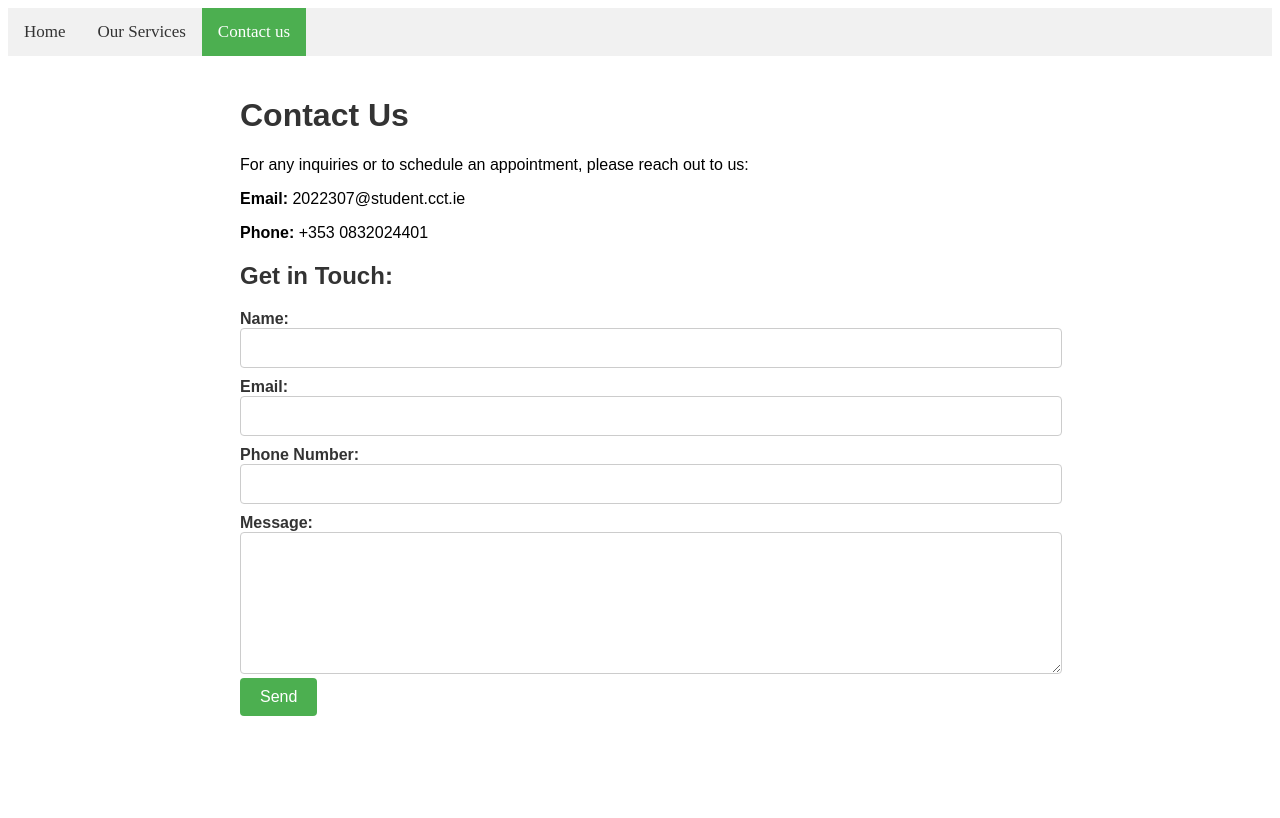
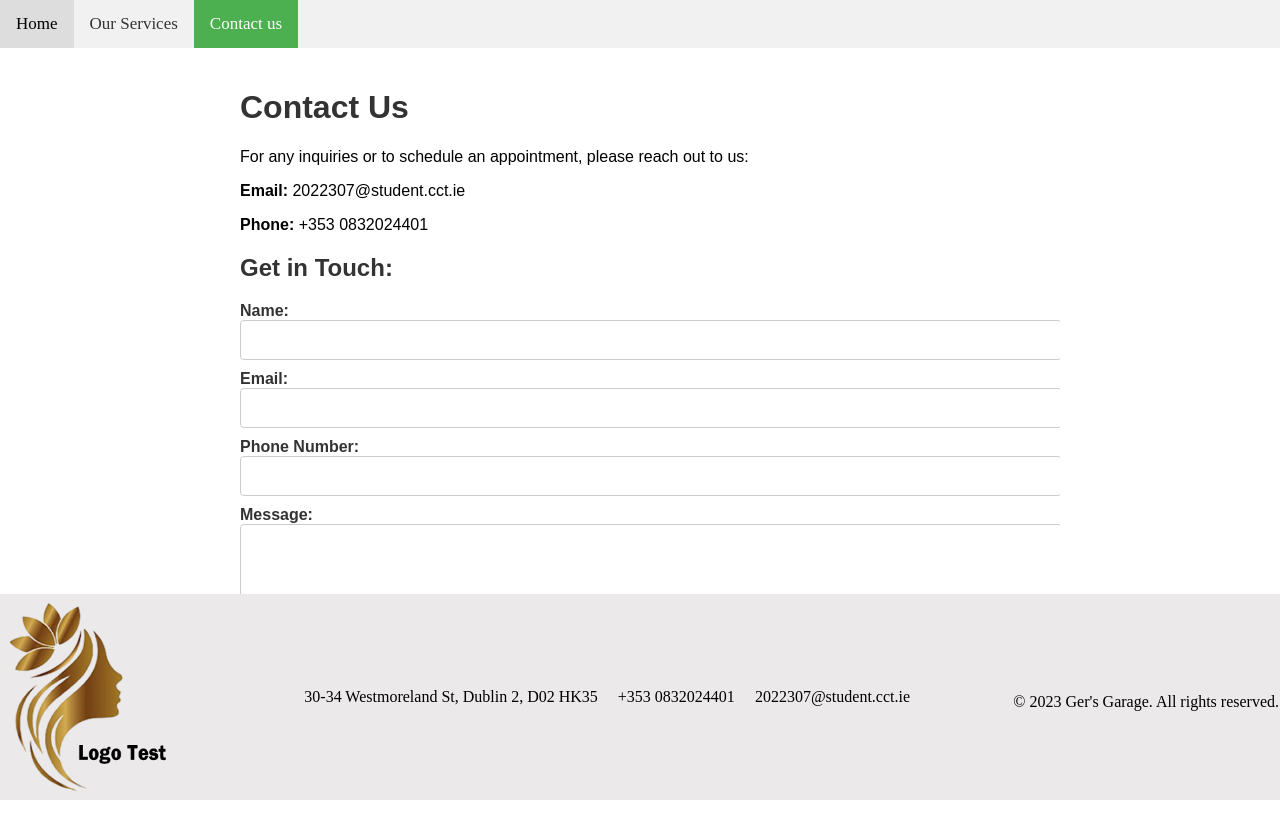
Before and after one commit to borgesrenan/GersGarage, a website: page pages/contact.html in a window 1280 px wide. Drawn offline with Linux system fonts and the light colour scheme.

Commit message:
Created page Our Services, applied some styling and a js function

```diff
--- a/css/contact.css
+++ b/css/contact.css
@@ -1,8 +1,14 @@
 /* Navbar */
-
 .navbar {
     background-color: #f1f1f1;
     overflow: hidden;
+    margin: 0;
+    padding: 0;
+}
+
+body {
+    margin: 0;
+    padding: 0;
 }
 
 .navbar a {
@@ -25,15 +31,15 @@
     color: white;
 }
 
-/* body */
-
+/* Content */
 .content {
     font-family: Arial, sans-serif;
-    margin: 0;
-    padding: 0;
-    max-width: 800px;
     margin: 0 auto;
     padding: 20px;
+    max-width: 800px;
+    overflow-y: auto; /* Enable vertical scrolling */
+    height: calc(100vh - 70px - 40px); /* Adjust the height based on your navbar and footer heights */
+    margin-bottom: 40px; /* Height of the footer */
 }
 
 h1, h2 {
@@ -41,7 +47,6 @@
 }
 
 /* Form */
-
 form {
     margin-top: 20px;
 }
@@ -83,8 +88,44 @@
     background-color: #45a049;
 }
 
+/* CSS for Footer */
+.footer {
+    background-color: #ebe9e9;
+    color: #000000;
+    padding: 1px;
+    text-align: center;
+    display: flex;
+    justify-content: space-between;
+    align-items: center;
+    flex-wrap: wrap;
+    margin-top: auto;
+    position: fixed;
+    bottom: 0;
+    width: 100%;
+    box-sizing: border-box;
+}
+
+.footer-logo img {
+    width: 200px;
+    max-height: 200px;
+}
+
+.footer-info {
+    margin: 10px 0;
+    display: flex;
+    align-items: center;
+}
+
+.footer-info p {
+    margin: 0 10px;
+}
+
+.footer-bottom {
+    margin-top: 10px;
+    text-align: center;
+}
+
 /* Media queries for responsiveness */
-
 @media screen and (max-width: 600px) {
     .content {
         padding: 10px;
--- /dev/null
+++ b/css/services.css
@@ -0,0 +1,95 @@
+/* Navbar */
+.navbar {
+    background-color: #f1f1f1;
+    overflow: hidden;
+    margin: 0;
+    padding: 0;
+}
+
+body {
+    margin: 0;
+    padding: 0;
+}
+
+.navbar a {
+    float: left;
+    display: block;
+    color: #333;
+    text-align: center;
+    padding: 14px 16px;
+    text-decoration: none;
+    font-size: 17px;
+}
+
+.navbar a:hover {
+    background-color: #ddd;
+    color: black;
+}
+
+.navbar a.active {
+    background-color: #4CAF50;
+    color: white;
+}
+
+/* Services */
+
+.service-block-container {
+    display: flex;
+    justify-content: center;
+    align-items: flex-start;
+    flex-wrap: wrap;
+    gap: 20px;
+}
+
+.service-block {
+    width: 300px;
+    text-align: center;
+    margin-bottom: 20px;
+    background-color: #f9f9f9;
+    border-radius: 8px;
+    box-shadow: 0 2px 4px rgba(0, 0, 0, 0.1);
+    padding: 20px;
+}
+
+.service-block h2 {
+    font-size: 24px;
+    margin-bottom: 10px;
+}
+
+.service-block p {
+    font-size: 16px;
+    margin-bottom: 20px;
+}
+
+.service-block button {
+    background-color: #4CAF50;
+    color: white;
+    padding: 10px 20px;
+    border: none;
+    border-radius: 4px;
+    cursor: pointer;
+    font-size: 16px;
+    margin-bottom: 10px;
+}
+
+.service-block .dropdown-list {
+    display: none;
+    margin-top: 10px;
+}
+
+.service-block .dropdown-list ul {
+    list-style-type: none;
+    padding: 0;
+}
+
+.service-block .dropdown-list li {
+    margin-bottom: 5px;
+}
+
+/* Media queries for responsiveness */
+
+@media screen and (max-width: 600px) {
+    .service-block {
+        width: 100%;
+    }
+}
--- a/css/style.css
+++ b/css/style.css
@@ -1,6 +1,13 @@
 .navbar {
     background-color: #f1f1f1;
     overflow: hidden;
+    margin: 0;
+    padding: 0;
+}
+
+body {
+    margin: 0;
+    padding: 0;
 }
 
 .navbar a {
@@ -22,3 +29,41 @@
     background-color: #4CAF50;
     color: white;
 }
+
+/* CSS for Footer */
+
+.footer {
+    background-color: #ebe9e9;
+    color: #000000;
+    padding: 1px;
+    text-align: center;
+    display: flex;
+    justify-content: space-between;
+    align-items: center;
+    flex-wrap: wrap;
+    margin-top: auto;
+    position: fixed;
+    bottom: 0;
+    width: 100%;
+    box-sizing: border-box;
+}
+
+.footer-logo img {
+    width: 200px;
+    max-height: 200px;
+}
+
+.footer-info {
+    margin: 10px 0;
+    display: flex;
+    align-items: center;
+}
+
+.footer-info p {
+    margin: 0 10px;
+}
+
+.footer-bottom {
+    margin-top: 10px;
+    text-align: center;
+}
--- a/pages/contact.html
+++ b/pages/contact.html
@@ -10,7 +10,7 @@
 <body>
     <div class="navbar">
         <a href="index.html">Home</a>
-        <a href="#">Our Services</a>
+        <a href="services.html">Our Services</a>
         <a class="active" href="#">Contact us</a>
     </div>
 
@@ -42,6 +42,21 @@
         </form>
     </div>
 
+    <footer class="footer">
+        <div class="footer-logo">
+            <img src="../images/logo.png" alt="Ger's Garage Logo">
+        </div>
+        <div class="footer-info">
+            <p><i class="fas fa-map-marker-alt" style="color: rgb(80, 80, 243);"></i> 30-34 Westmoreland St, Dublin 2,
+                D02 HK35</p>
+            <p><i class="fas fa-phone" style="color: rgb(14, 14, 2);"></i> +353 0832024401</p>
+            <p><i class="fas fa-envelope" style="color: rgb(83, 80, 80);"></i> 2022307@student.cct.ie</p>
+        </div>
+        <div class="footer-bottom">
+            <p>&copy; 2023 Ger's Garage. All rights reserved.</p>
+        </div>
+    </footer>
+
 </body>
 
 </html>
```
Also changed, not shown: pages/index.html (+15 -2 lines), pages/services.html (added, +96 -0 lines), services.js (added, +7 -0 lines), images/logo.png (added).
